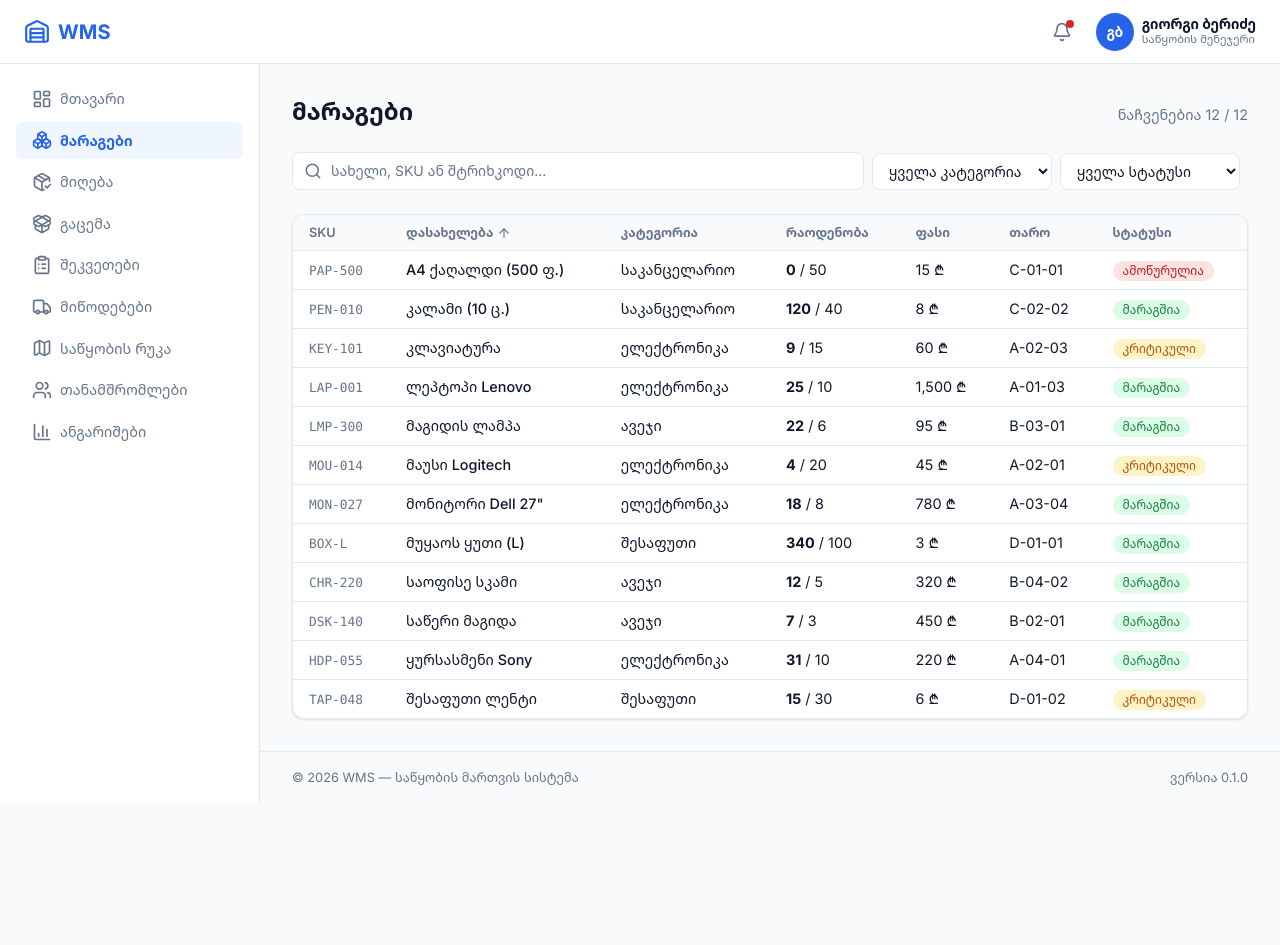
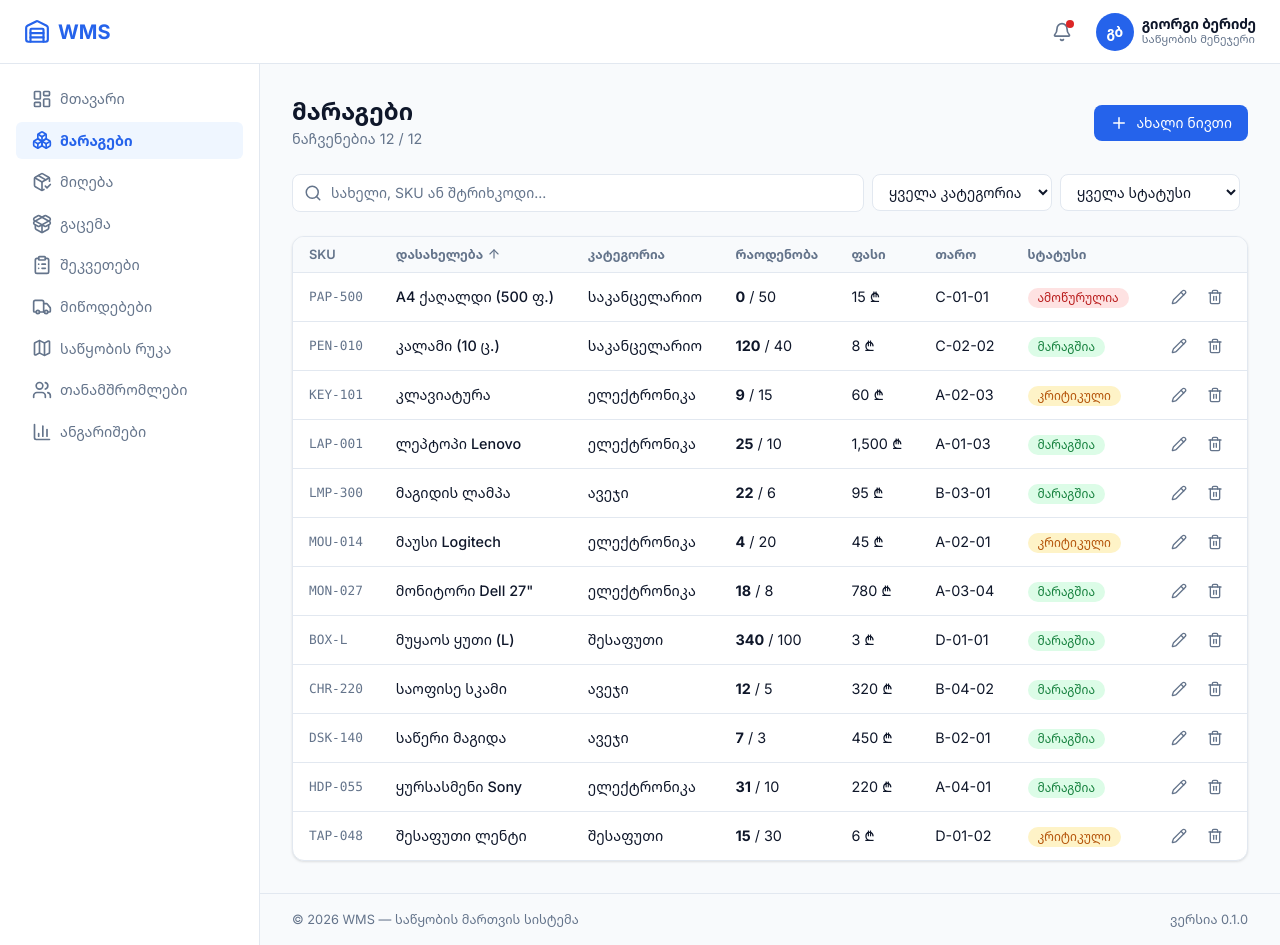
Before and after one commit to Iobis21/finally-project, a React (Vite) app in the folder wms-app/: page /inventory in a window 1280 px wide. Before the commit the page ends 803 px from the top, so only its background shows below. Built offline with nearby package versions, Linux system fonts and the light colour scheme; data requests are answered from the project's data file.

Commit message:
feat: add, edit and delete items via modal with event delegation

```diff
--- /dev/null
+++ b/wms-app/src/components/ConfirmDialog/ConfirmDialog.css
@@ -0,0 +1,11 @@
+.confirm-dialog {
+  display: flex;
+  flex-direction: column;
+  gap: var(--space-lg);
+}
+
+.confirm-dialog__actions {
+  display: flex;
+  justify-content: flex-end;
+  gap: var(--space-sm);
+}
--- /dev/null
+++ b/wms-app/src/components/ConfirmDialog/ConfirmDialog.tsx
@@ -0,0 +1,40 @@
+import { useState } from 'react'
+import Button from '../ui/Button/Button'
+import './ConfirmDialog.css'
+
+interface ConfirmDialogProps {
+  message: string
+  confirmLabel?: string
+  onConfirm: () => Promise<void>
+  onCancel: () => void
+}
+
+// დადასტურების შიგთავსი Modal-ისთვის (Modal-ს children-ად გადაეცემა)
+function ConfirmDialog({ message, confirmLabel = 'წაშლა', onConfirm, onCancel }: ConfirmDialogProps) {
+  const [isLoading, setIsLoading] = useState(false)
+
+  async function confirm() {
+    setIsLoading(true)
+    try {
+      await onConfirm()
+    } finally {
+      setIsLoading(false)
+    }
+  }
+
+  return (
+    <div className="confirm-dialog">
+      <p>{message}</p>
+      <div className="confirm-dialog__actions">
+        <Button variant="secondary" onClick={onCancel}>
+          გაუქმება
+        </Button>
+        <Button variant="danger" onClick={confirm} isLoading={isLoading}>
+          {confirmLabel}
+        </Button>
+      </div>
+    </div>
+  )
+}
+
+export default ConfirmDialog
--- /dev/null
+++ b/wms-app/src/hooks/useEventDelegation.ts
@@ -0,0 +1,29 @@
+import { useEffect, useRef, type RefObject } from 'react'
+
+// Event Delegation: ერთი click მსმენელი მშობელ ელემენტზე (table / ul),
+// ნაცვლად იმისა, რომ ყველა ღილაკს თავისი მსმენელი ჰქონდეს.
+// event.target-ით ვარკვევთ, რომელ ღილაკს დააჭირეს (data-action და data-id ატრიბუტებით).
+export function useEventDelegation<T extends HTMLElement>(
+  onAction: (action: string, id: number) => void,
+): RefObject<T | null> {
+  const containerRef = useRef<T>(null)
+  const handlerRef = useRef(onAction)
+  handlerRef.current = onAction
+
+  useEffect(() => {
+    const container = containerRef.current
+    if (!container) return
+
+    function handleClick(event: MouseEvent) {
+      const button = (event.target as HTMLElement).closest<HTMLElement>('[data-action]')
+      if (!button || !container?.contains(button)) return
+
+      handlerRef.current(button.dataset.action!, Number(button.dataset.id))
+    }
+
+    container.addEventListener('click', handleClick)
+    return () => container.removeEventListener('click', handleClick)
+  }, [])
+
+  return containerRef
+}
--- a/wms-app/src/pages/inventory/InventoryPage.css
+++ b/wms-app/src/pages/inventory/InventoryPage.css
@@ -6,6 +6,10 @@
   align-items: baseline;
   gap: var(--space-sm);
   margin-bottom: var(--space-lg);
+}
+
+.inventory__header {
+  align-items: center;
 }
 
 .inventory__count {
@@ -174,3 +178,35 @@
     color: var(--primary);
   }
 }
+
+/* ---------- რედაქტირება / წაშლა ---------- */
+.row-actions {
+  display: flex;
+  justify-content: flex-end;
+  gap: var(--space-xs);
+}
+
+.row-actions__btn {
+  display: flex;
+  padding: var(--space-sm);
+  background: none;
+  border: none;
+  border-radius: var(--radius-sm);
+  color: var(--text-muted);
+  cursor: pointer;
+  transition: background-color 0.15s, color 0.15s;
+}
+
+.row-actions__btn:hover {
+  background: var(--color-primary-50);
+  color: var(--primary);
+}
+
+.row-actions__btn--danger:hover {
+  background: var(--color-danger-light);
+  color: var(--color-danger-text);
+}
+
+.inventory-card__actions {
+  margin-top: var(--space-sm);
+}
--- a/wms-app/src/pages/inventory/InventoryPage.tsx
+++ b/wms-app/src/pages/inventory/InventoryPage.tsx
@@ -1,17 +1,53 @@
-import { PackageSearch } from 'lucide-react'
+import { useState } from 'react'
+import { PackageSearch, Plus } from 'lucide-react'
+import ConfirmDialog from '../../components/ConfirmDialog/ConfirmDialog'
 import EmptyState from '../../components/EmptyState/EmptyState'
+import ItemForm from '../../components/ItemForm/ItemForm'
 import { ErrorState, SkeletonGrid } from '../../components/Loader/Loader'
+import Button from '../../components/ui/Button/Button'
+import Modal from '../../components/ui/Modal/Modal'
 import { useInventoryFilters } from '../../hooks/useInventoryFilters'
 import { useItems } from '../../hooks/useItems'
+import type { ItemForm as ItemFormValues } from '../../schemas/item.schema'
+import type { Item } from '../../types'
 import InventoryCards from './components/InventoryCards'
 import InventoryFilters from './components/InventoryFilters'
 import InventoryTable from './components/InventoryTable'
 import './InventoryPage.css'
 
+// რომელი მოდალია ღია: დამატება, რედაქტირება ან წაშლის დადასტურება
+type ModalState = { mode: 'add' } | { mode: 'edit'; item: Item } | { mode: 'delete'; item: Item } | null
+
 // გვერდი მხოლოდ აერთიანებს ნაწილებს: მონაცემები — useItems, ფილტრები — useInventoryFilters
 function InventoryPage() {
-  const { items, isLoading, error, reload } = useItems()
+  const { items, isLoading, error, reload, addItem, editItem, removeItem } = useItems()
   const filters = useInventoryFilters(items)
+  const [modal, setModal] = useState<ModalState>(null)
+
+  const closeModal = () => setModal(null)
+
+  // ცხრილიდან / ბარათებიდან მოსული მოქმედება (Event Delegation)
+  function handleAction(action: string, id: number) {
+    const item = items.find((i) => i.id === id)
+    if (!item) return
+    if (action === 'edit') setModal({ mode: 'edit', item })
+    if (action === 'delete') setModal({ mode: 'delete', item })
+  }
+
+  async function handleSave(values: ItemFormValues) {
+    if (modal?.mode === 'edit') {
+      await editItem(modal.item.id, values)
+    } else {
+      await addItem(values)
+    }
+    closeModal()
+  }
+
+  async function handleDelete() {
+    if (modal?.mode !== 'delete') return
+    await removeItem(modal.item.id)
+    closeModal()
+  }
 
   function renderContent() {
     if (isLoading) return <SkeletonGrid count={6} />
@@ -35,8 +71,9 @@ function InventoryPage() {
           sortKey={filters.sortKey}
           sortAsc={filters.sortAsc}
           onSort={filters.toggleSort}
+          onAction={handleAction}
         />
-        <InventoryCards items={filters.visibleItems} />
+        <InventoryCards items={filters.visibleItems} onAction={handleAction} />
       </>
     )
   }
@@ -44,10 +81,16 @@ function InventoryPage() {
   return (
     <>
       <div className="inventory__header">
-        <h1>მარაგები</h1>
-        <p className="inventory__count">
-          ნაჩვენებია {filters.visibleItems.length} / {items.length}
-        </p>
+        <div>
+          <h1>მარაგები</h1>
+          <p className="inventory__count">
+            ნაჩვენებია {filters.visibleItems.length} / {items.length}
+          </p>
+        </div>
+        <Button onClick={() => setModal({ mode: 'add' })}>
+          <Plus size={18} aria-hidden="true" />
+          ახალი ნივთი
+        </Button>
       </div>
 
       <InventoryFilters
@@ -61,6 +104,29 @@ function InventoryPage() {
       />
 
       {renderContent()}
+
+      <Modal
+        isOpen={modal?.mode === 'add' || modal?.mode === 'edit'}
+        title={modal?.mode === 'edit' ? 'ნივთის რედაქტირება' : 'ახალი ნივთი'}
+        onClose={closeModal}
+      >
+        <ItemForm
+          key={modal?.mode === 'edit' ? modal.item.id : 'new'}
+          initialValues={modal?.mode === 'edit' ? modal.item : undefined}
+          onSubmit={handleSave}
+          onCancel={closeModal}
+        />
+      </Modal>
+
+      <Modal isOpen={modal?.mode === 'delete'} title="ნივთის წაშლა" onClose={closeModal}>
+        {modal?.mode === 'delete' && (
+          <ConfirmDialog
+            message={`ნამდვილად გსურთ „${modal.item.name}"-ის წაშლა? ამ მოქმედების გაუქმება შეუძლებელია.`}
+            onConfirm={handleDelete}
+            onCancel={closeModal}
+          />
+        )}
+      </Modal>
     </>
   )
 }
--- a/wms-app/src/pages/inventory/components/InventoryTable.tsx
+++ b/wms-app/src/pages/inventory/components/InventoryTable.tsx
@@ -2,13 +2,16 @@ import { ArrowDown, ArrowUp } from 'lucide-react'
 import StatusBadge from '../../../components/StatusBadge/StatusBadge'
 import type { SortKey } from '../../../hooks/useInventoryFilters'
 import type { Item } from '../../../types'
+import { useEventDelegation } from '../../../hooks/useEventDelegation'
 import { formatPrice } from '../../../utils/stock'
+import RowActions from './RowActions'
 
 interface InventoryTableProps {
   items: Item[]
   sortKey: SortKey
   sortAsc: boolean
   onSort: (key: SortKey) => void
+  onAction: (action: string, id: number) => void
 }
 
 const sortableColumns: { key: SortKey; label: string }[] = [
@@ -37,10 +40,13 @@ function SortHeader({ column, sortKey, sortAsc, onSort }: SortHeaderProps) {
   )
 }
 
-function InventoryTable({ items, sortKey, sortAsc, onSort }: InventoryTableProps) {
+function InventoryTable({ items, sortKey, sortAsc, onSort, onAction }: InventoryTableProps) {
+  // ერთი მსმენელი მთელ ცხრილზე — Event Delegation
+  const tableRef = useEventDelegation<HTMLTableElement>(onAction)
+
   return (
     <div className="inventory__table-wrap">
-      <table className="inventory__table">
+      <table ref={tableRef} className="inventory__table">
         <thead>
           <tr>
             <th scope="col">SKU</th>
@@ -50,6 +56,9 @@ function InventoryTable({ items, sortKey, sortAsc, onSort }: InventoryTableProps
             <SortHeader column={sortableColumns[2]} sortKey={sortKey} sortAsc={sortAsc} onSort={onSort} />
             <th scope="col">თარო</th>
             <th scope="col">სტატუსი</th>
+            <th scope="col">
+              <span className="sr-only">მოქმედებები</span>
+            </th>
           </tr>
         </thead>
         <tbody>
@@ -66,6 +75,9 @@ function InventoryTable({ items, sortKey, sortAsc, onSort }: InventoryTableProps
               <td>
                 <StatusBadge item={item} />
               </td>
+              <td>
+                <RowActions id={item.id} name={item.name} />
+              </td>
             </tr>
           ))}
         </tbody>
--- /dev/null
+++ b/wms-app/src/pages/inventory/components/RowActions.tsx
@@ -0,0 +1,23 @@
+import { Pencil, Trash2 } from 'lucide-react'
+
+// რედაქტირება / წაშლა — ღილაკებს არ აქვთ საკუთარი onClick:
+// დაჭერას იჭერს მშობელი (Event Delegation) data-action და data-id ატრიბუტებით
+function RowActions({ id, name }: { id: number; name: string }) {
+  return (
+    <div className="row-actions">
+      <button className="row-actions__btn" data-action="edit" data-id={id} aria-label={`რედაქტირება: ${name}`}>
+        <Pencil size={16} aria-hidden="true" />
+      </button>
+      <button
+        className="row-actions__btn row-actions__btn--danger"
+        data-action="delete"
+        data-id={id}
+        aria-label={`წაშლა: ${name}`}
+      >
+        <Trash2 size={16} aria-hidden="true" />
+      </button>
+    </div>
+  )
+}
+
+export default RowActions
```
Also changed, not shown: wms-app/src/pages/inventory/components/InventoryCards.tsx (+14 -2 lines).
